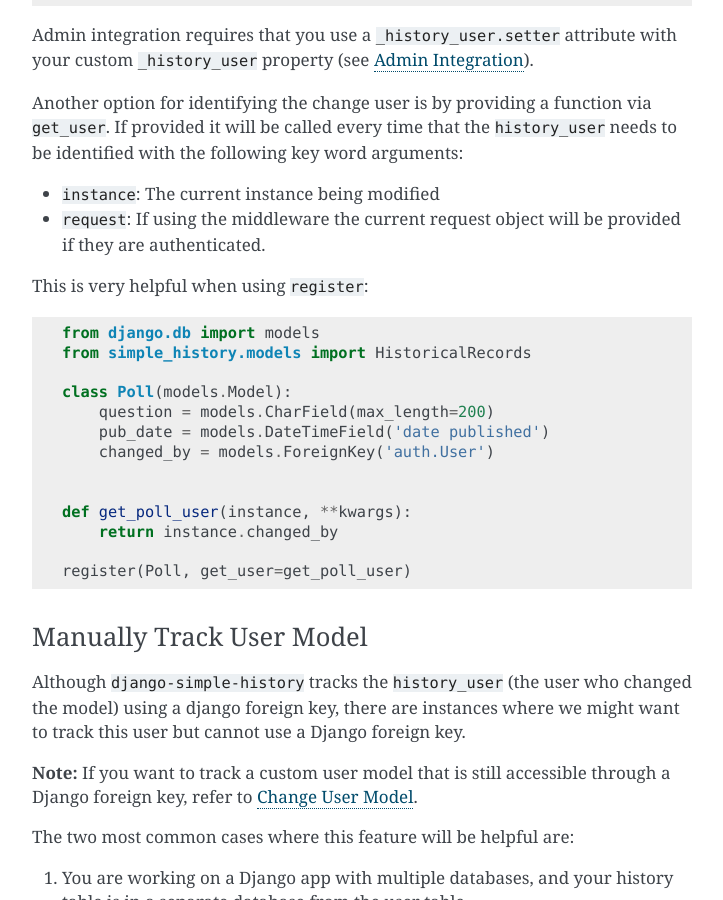
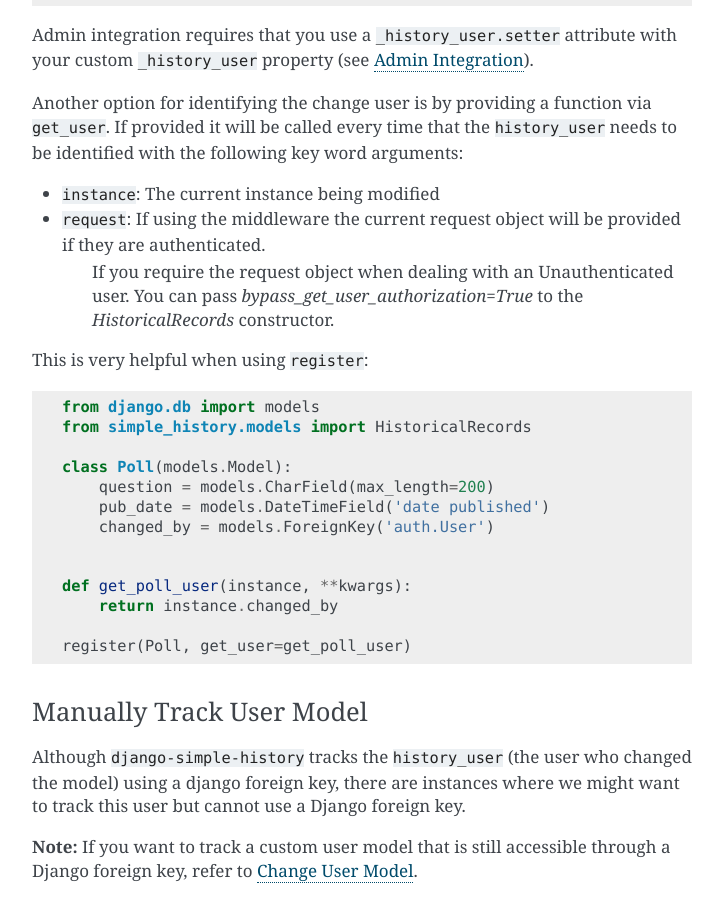
Before and after one commit to jazzband/django-simple-history, a Sphinx documentation site: the page built from docs/user_tracking.rst, in a window 1280 px wide and 900 px high, scrolled down 1167 px. Shown: the whole window, without its empty margins (388-1111 px from the left). Built offline with Sphinx 7.4.7, drawn with Linux system fonts in a browser that asks for light colours.

Commit message:
Update docs

```diff
--- a/docs/user_tracking.rst
+++ b/docs/user_tracking.rst
@@ -63,6 +63,8 @@
 
 * ``instance``:  The current instance being modified
 * ``request``:  If using the middleware the current request object will be provided if they are authenticated.
+                If you require the request object when dealing with an Unauthenticated user. You can pass
+                `bypass_get_user_authorization=True` to the `HistoricalRecords` constructor.
 
 This is very helpful when using ``register``:
 
```
